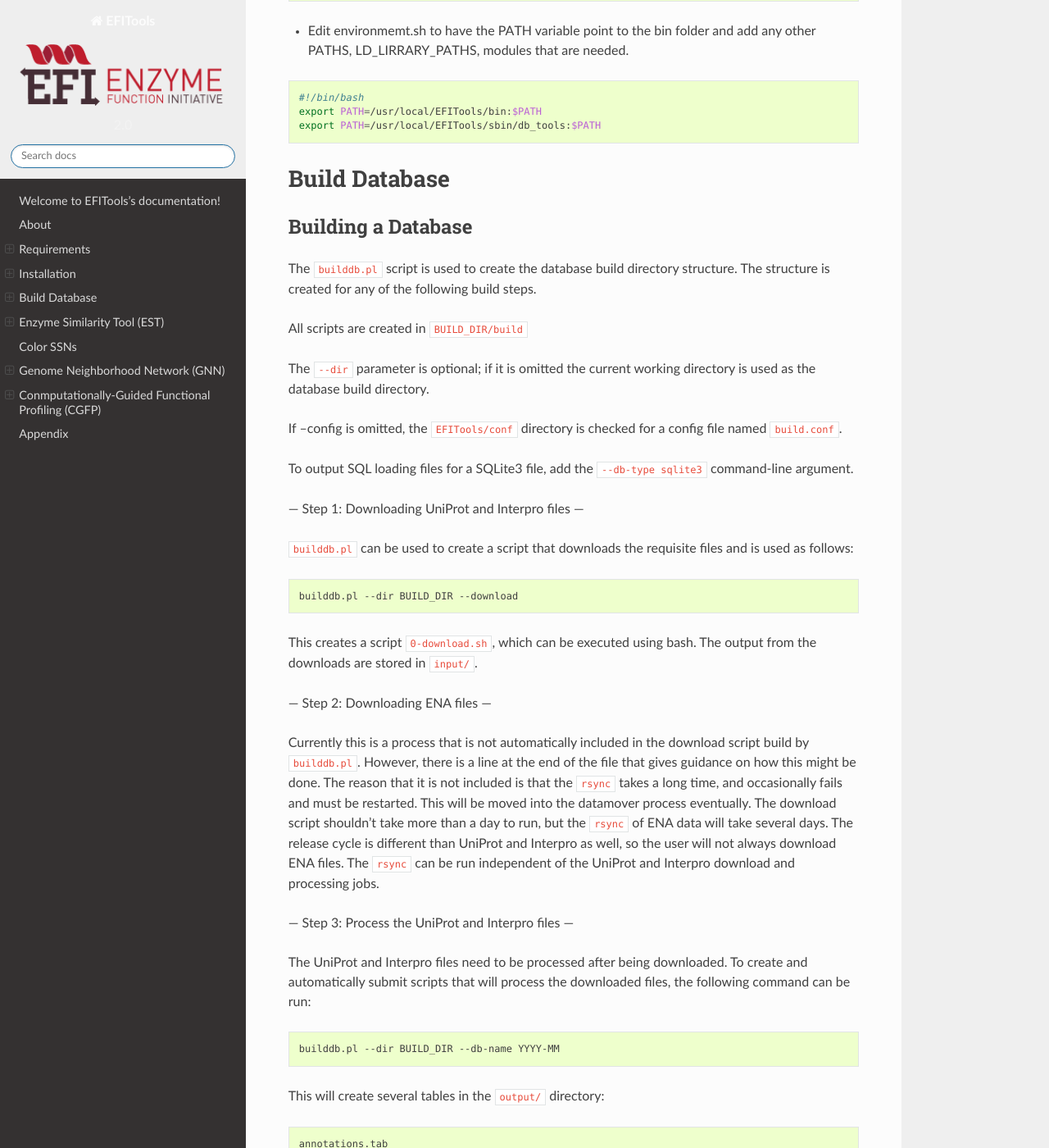
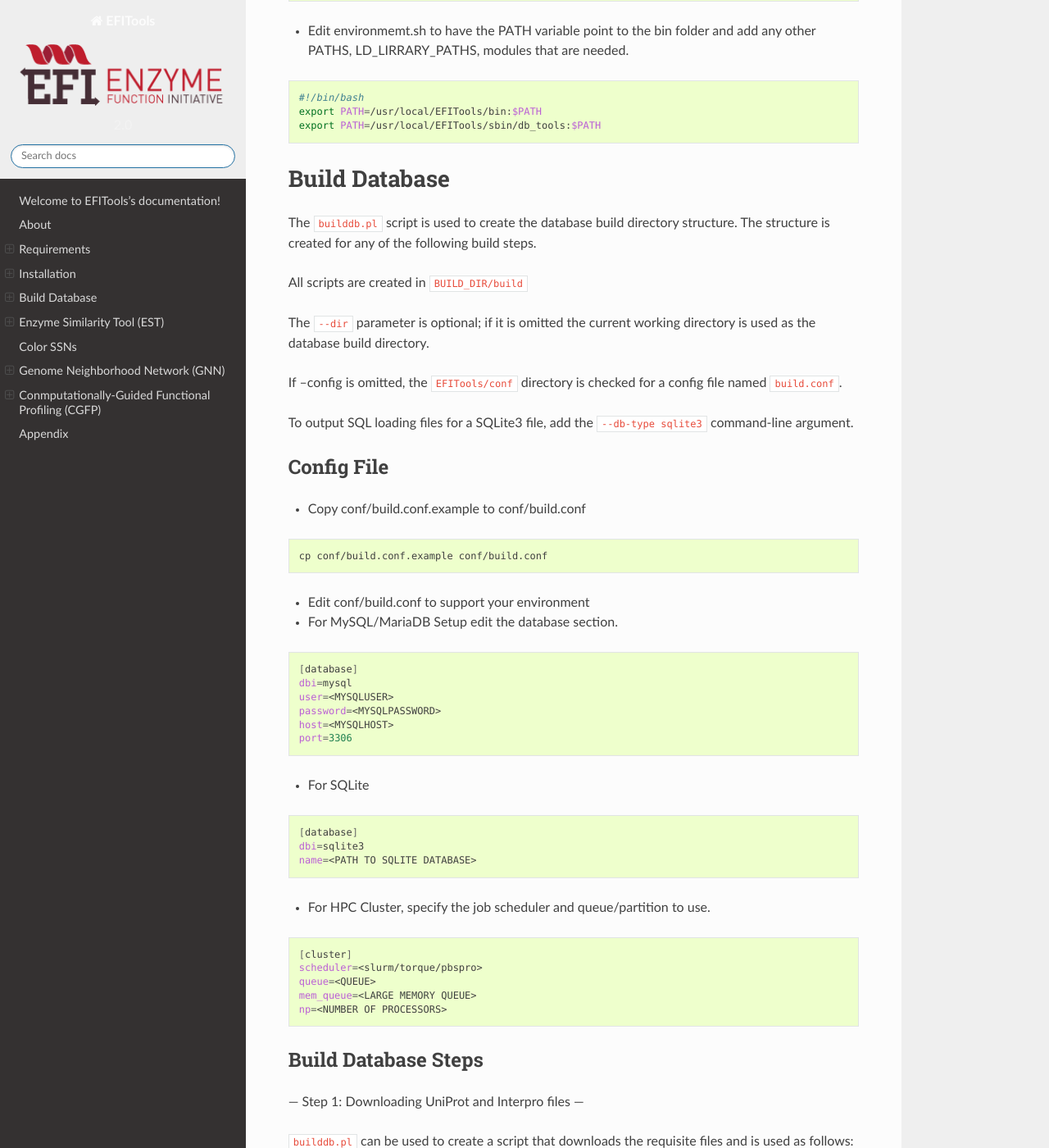
Before and after one commit to EnzymeFunctionInitiative/EFITools-Docs, a Sphinx documentation site: the page built from source/index.rst, in a window 1280 px wide and 1400 px high, scrolled down 4900 px. Shown: the whole window at 82% size. Built offline with Sphinx 7.4.7 and the Read the Docs theme 2.0.0, drawn with Linux system fonts in a browser that asks for light colours; some of the changed text lies outside the part shown.

Commit message:
Seperated out build steps into seperate files Added copy of build config step

```diff
--- a/source/build_database.rst
+++ b/source/build_database.rst
@@ -1,9 +1,5 @@
 Build Database
 ==============
-
-===================
-Building a Database
-===================
 
 The ``builddb.pl`` script is used to create the database build directory
 structure.  The structure is created for any of the following build steps.
@@ -18,123 +14,3 @@
 
 To output SQL loading files for a SQLite3 file, add the ``--db-type sqlite3``
 command-line argument.
-
----
-Step 1: Downloading UniProt and Interpro files
----
-
-``builddb.pl`` can be used to create a script that downloads the requisite files
-and is used as follows:
-
-.. code-block:: bash
-
-	builddb.pl --dir BUILD_DIR --download
-
-This creates a script ``0-download.sh``, which can be executed using bash.  The
-output from the downloads are stored in ``input/``.
-
----
-Step 2: Downloading ENA files
----
-
-Currently this is a process that is not automatically included in the download
-script build by ``builddb.pl``.  However, there is a line at the end of the file
-that gives guidance on how this might be done.  The reason that it is not
-included is that the ``rsync`` takes a long time, and occasionally fails and must
-be restarted.  This will be moved into the datamover process eventually.  The
-download script shouldn't take more than a day to run, but the ``rsync`` of ENA
-data will take several days.  The release cycle is different than UniProt and
-Interpro as well, so the user will not always download ENA files.  The ``rsync``
-can be run independent of the UniProt and Interpro download and processing
-jobs.
-
----
-Step 3: Process the UniProt and Interpro files
----
-
-The UniProt and Interpro files need to be processed after being
-downloaded.  To create and automatically submit scripts that will process the
-downloaded files, the following command can be run:
-
-.. code-block:: bash
-
-	builddb.pl --dir BUILD_DIR --db-name YYYY-MM
-
-This will create several tables in the ``output/`` directory:
-
-.. code-block:: bash
-
-    annotations.tab
-    family_counts.tab
-    family_info.tab
-    idmapping.tab
-    INTERPRO.tab
-    PFAM_clans.tab
-    PFAM.tab
-    taxonomy.tab
-    uniref.tab
-
-These are loaded into the database with the ``.sql`` script that is generated
-by ``builddb.pl``.  This are output into the ``build/`` directory and are
-named something like ``#-createDbAndImportData-counts.sql`` and
-``#-createDbAndImportData.sql``. Both of these files need to be loaded into
-the MySQL or SQLite databases.
-
----
-Step 4: Process ENA files
----
-
-The job that processes the ENA files is dependent on the first part of Step 3,
-namely the process-downloads job file.  Once that job is completed, ``builddb.pl``
-can be used to create and start a job that processes the ENA files and builds
-a tab file that can be imported into the database.  It can be run as follows:
-
-.. code-block:: bash
-
-	builddb.pl --dir BUILD_DIR --ena-dir ENA_DIR --build-ena
-
-
-This could be triggered at the end of the script that downloads (``rsync``) the
-ENA files and made a dependency of the process-downloads job.
-If the ``--ena-dir`` option is not provided, it is assumed that the ENA files have
-been downloaded to ``BUILD_DIR/input/ena/release``.
-
----
-Step 5: Create database and import data
----
-
-The final steps in building a database involve using ``builddb.pl`` to create SQL
-scripts used for creating and importing the data into tables.  In order to
-mitigate the risk of overwriting a database, the scripts require that the
-user have created a database manually (e.g. "``create database YYYY-MM``" from
-within MySQL).
-
-The ``.sql`` files are output by default, but can be output again by running
-
-.. code-block:: bash
-
-	builddb.pl --dir BUILD_DIR --db-name YYYY-MM --sql
-
-By default ``.sql`` scripts are created that are compatible with MySQL/MariaDB.
-To create ones that are compatible with SQLite3, add the ``--db-type sqlite3``
-parameter to the command line arguments.
-
----
-Build config file
----
-
-There is a separate ``build.conf`` file in the ``conf/`` directory that contains
-information necessary to  build the database.  The ``builddb.pl`` script uses
-this file, and does not rely on the ``efi.conf`` file in the ``conf/`` directory.
-
----
-Appendix A
----
-
-To ONLY create a script and SQL file that will create the ``family_counts.tab``
-and ``family_info.tab`` tables that need to be imported into both the database
-and the EFI webserver mysql database:
-
-.. code-block:: bash
-
-	builddb.pl --dir BUILD_DIR --build-counts
--- /dev/null
+++ b/source/build_database_config.rst
@@ -0,0 +1,41 @@
+===========
+Config File
+===========
+
+* Copy conf/build.conf.example to conf/build.conf
+
+.. code-block:: bash
+
+   cp conf/build.conf.example conf/build.conf
+
+* Edit conf/build.conf to support your environment
+
+* For MySQL/MariaDB Setup edit the database section.
+
+.. code-block:: bash
+
+   [database]
+   dbi=mysql
+   user=<MYSQLUSER>
+   password=<MYSQLPASSWORD>
+   host=<MYSQLHOST>
+   port=3306
+
+* For SQLite
+
+.. code-block:: bash
+
+   [database]
+   dbi=sqlite3
+   name=<PATH TO SQLITE DATABASE>
+
+
+* For HPC Cluster, specify the job scheduler and queue/partition to use.
+
+.. code-block:: bash
+
+   [cluster]
+   scheduler=<slurm/torque/pbspro>
+   queue=<QUEUE>
+   mem_queue=<LARGE MEMORY QUEUE>
+   np=<NUMBER OF PROCESSORS>
--- /dev/null
+++ b/source/build_database_steps.rst
@@ -0,0 +1,123 @@
+====================
+Build Database Steps
+====================
+
+---
+Step 1: Downloading UniProt and Interpro files
+---
+
+``builddb.pl`` can be used to create a script that downloads the requisite files
+and is used as follows:
+
+.. code-block:: bash
+
+	builddb.pl --dir BUILD_DIR --download
+
+This creates a script ``0-download.sh``, which can be executed using bash.  The
+output from the downloads are stored in ``input/``.
+
+---
+Step 2: Downloading ENA files
+---
+
+Currently this is a process that is not automatically included in the download
+script build by ``builddb.pl``.  However, there is a line at the end of the file
+that gives guidance on how this might be done.  The reason that it is not
+included is that the ``rsync`` takes a long time, and occasionally fails and must
+be restarted.  This will be moved into the datamover process eventually.  The
+download script shouldn't take more than a day to run, but the ``rsync`` of ENA
+data will take several days.  The release cycle is different than UniProt and
+Interpro as well, so the user will not always download ENA files.  The ``rsync``
+can be run independent of the UniProt and Interpro download and processing
+jobs.
+
+---
+Step 3: Process the UniProt and Interpro files
+---
+
+The UniProt and Interpro files need to be processed after being
+downloaded.  To create and automatically submit scripts that will process the
+downloaded files, the following command can be run:
+
+.. code-block:: bash
+
+	builddb.pl --dir BUILD_DIR --db-name YYYY-MM
+
+This will create several tables in the ``output/`` directory:
+
+.. code-block:: bash
+
+    annotations.tab
+    family_counts.tab
+    family_info.tab
+    idmapping.tab
+    INTERPRO.tab
+    PFAM_clans.tab
+    PFAM.tab
+    taxonomy.tab
+    uniref.tab
+
+These are loaded into the database with the ``.sql`` script that is generated
+by ``builddb.pl``.  This are output into the ``build/`` directory and are
+named something like ``#-createDbAndImportData-counts.sql`` and
+``#-createDbAndImportData.sql``. Both of these files need to be loaded into
+the MySQL or SQLite databases.
+
+---
+Step 4: Process ENA files
+---
+
+The job that processes the ENA files is dependent on the first part of Step 3,
+namely the process-downloads job file.  Once that job is completed, ``builddb.pl``
+can be used to create and start a job that processes the ENA files and builds
+a tab file that can be imported into the database.  It can be run as follows:
+
+.. code-block:: bash
+
+	builddb.pl --dir BUILD_DIR --ena-dir ENA_DIR --build-ena
+
+
+This could be triggered at the end of the script that downloads (``rsync``) the
+ENA files and made a dependency of the process-downloads job.
+If the ``--ena-dir`` option is not provided, it is assumed that the ENA files have
+been downloaded to ``BUILD_DIR/input/ena/release``.
+
+---
+Step 5: Create database and import data
+---
+
+The final steps in building a database involve using ``builddb.pl`` to create SQL
+scripts used for creating and importing the data into tables.  In order to
+mitigate the risk of overwriting a database, the scripts require that the
+user have created a database manually (e.g. "``create database YYYY-MM``" from
+within MySQL).
+
+The ``.sql`` files are output by default, but can be output again by running
+
+.. code-block:: bash
+
+	builddb.pl --dir BUILD_DIR --db-name YYYY-MM --sql
+
+By default ``.sql`` scripts are created that are compatible with MySQL/MariaDB.
+To create ones that are compatible with SQLite3, add the ``--db-type sqlite3``
+parameter to the command line arguments.
+
+---
+Build config file
+---
+
+There is a separate ``build.conf`` file in the ``conf/`` directory that contains
+information necessary to  build the database.  The ``builddb.pl`` script uses
+this file, and does not rely on the ``efi.conf`` file in the ``conf/`` directory.
+
+---
+Appendix A
+---
+
+To ONLY create a script and SQL file that will create the ``family_counts.tab``
+and ``family_info.tab`` tables that need to be imported into both the database
+and the EFI webserver mysql database:
+
+.. code-block:: bash
+
+	builddb.pl --dir BUILD_DIR --build-counts
--- a/source/config.rst
+++ b/source/config.rst
@@ -6,7 +6,7 @@
 
 .. code-block:: bash
 
-   cp conf/efi.config.example conf/efi.config
+   cp conf/efi.conf.example conf/efi.config
 
 * Edit conf/efi.config to support your environment
 
--- a/source/index.rst
+++ b/source/index.rst
@@ -22,6 +22,8 @@
 .. include:: config.rst
 
 .. include:: build_database.rst
+.. include:: build_database_config.rst
+.. include:: build_database_steps.rst
 .. include:: est.rst
 .. include:: color.rst
 .. include:: gnn.rst
```
